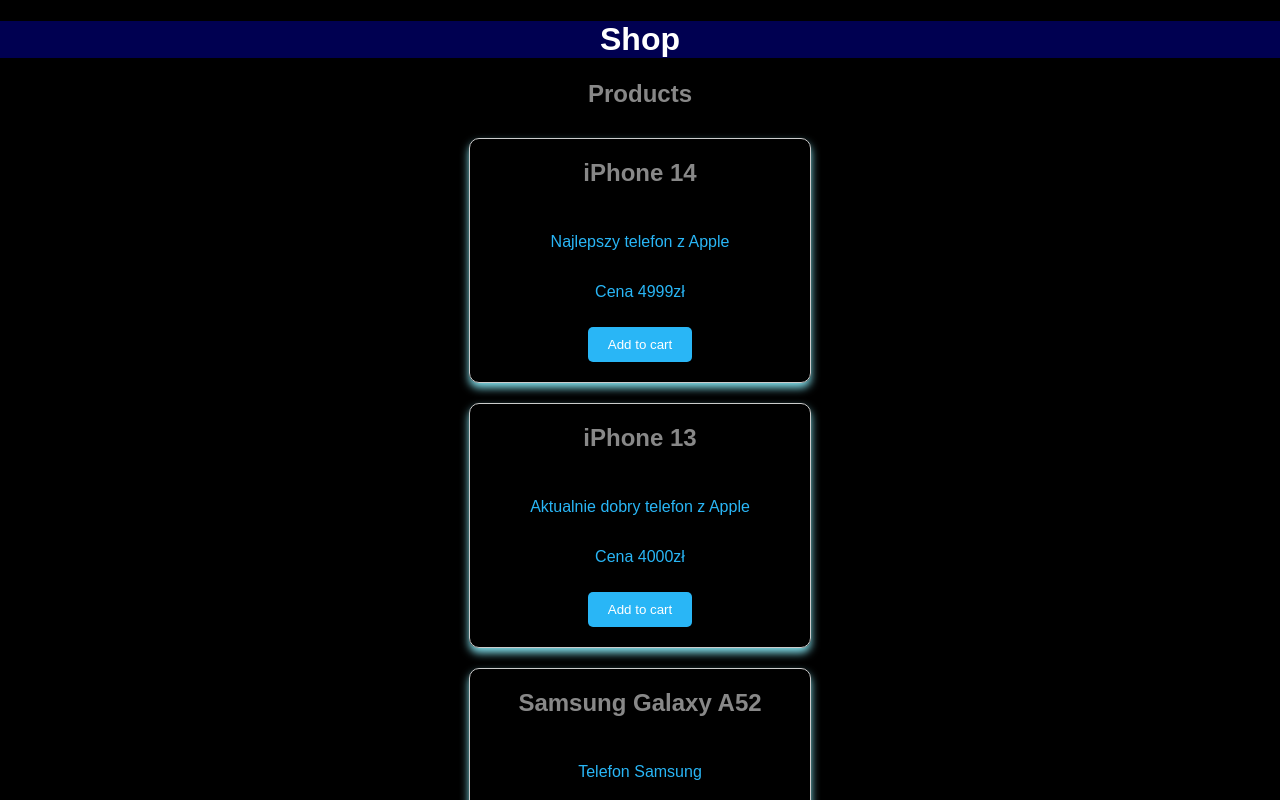
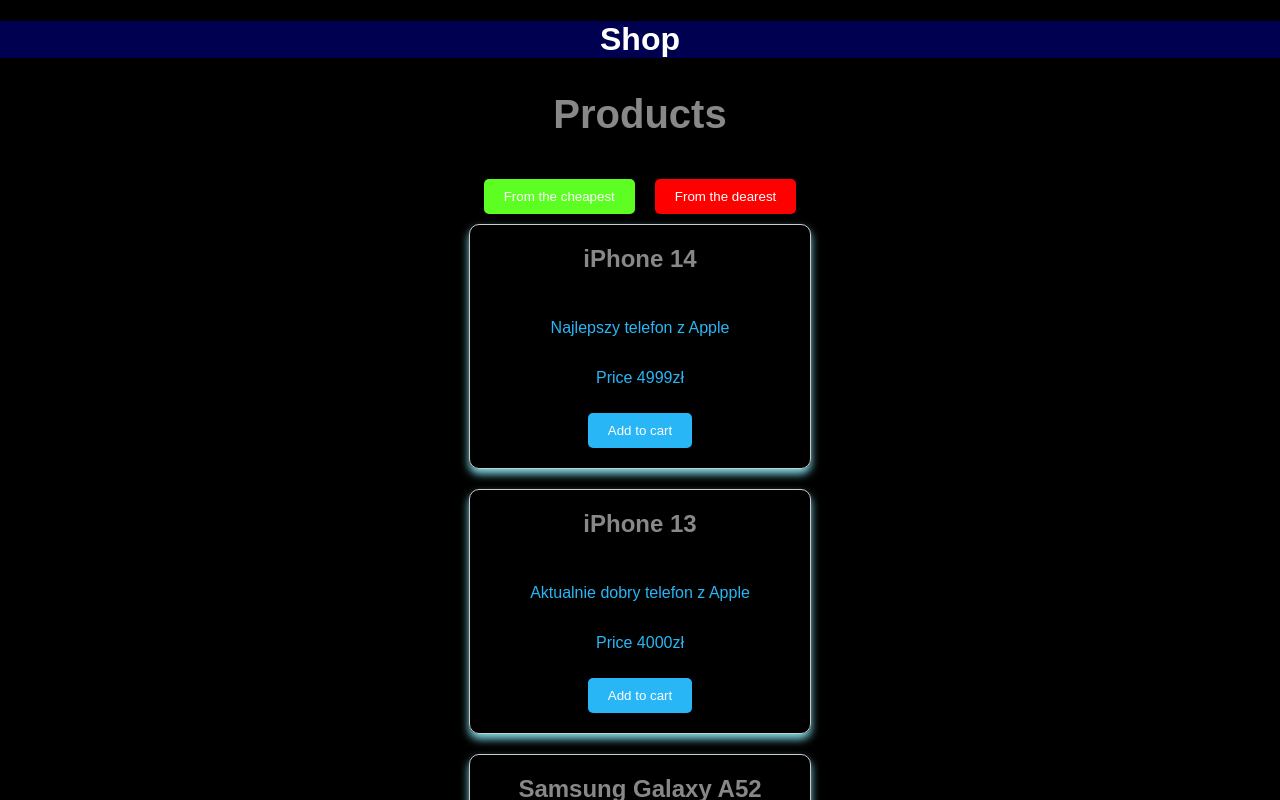
Before and after one commit to MagdalSaturs/shop, a React (Create React App) app: page / in a window 1280 px wide. Shown: the top 800 px of the page. Built offline with nearby package versions, Linux system fonts and the light colour scheme.

Commit message:
zmiana na jezyk angielski

```diff
--- a/src/App.js
+++ b/src/App.js
@@ -47,7 +47,7 @@
         <h1>Shop</h1>
       </div>
       {!!cart.length && <Cart cart={cart} cleanCart={cleanCart} deleteProduct={deleteProduct} products={products} />}
-      <Products products={products} setCart={setCartDelegate} />
+      <Products products={products} setProducts={setProducts} setCart={setCartDelegate} />
     </div>
   );
 }
--- a/src/components/cart/Cart.css
+++ b/src/components/cart/Cart.css
@@ -8,6 +8,8 @@
     background: #29b6f6;
     z-index: 100;
     border-radius: 5px;
+    height: 400px;
+    overflow: scroll;
 }
 
 .clearBtn {
@@ -73,3 +75,28 @@
     display: inline-block;
     margin-top: 2px;
 }
+
+.input {
+    width: 100%;
+    padding: 12px 20px;
+    margin: 8px 0;
+    box-sizing: border-box;
+    border: 2px solid #ccc;
+    -webkit-transition: 0.5s;
+    transition: 0.5s;
+    outline: none;
+}
+
+.promoBtn {
+    background: #5dff22;
+    color: white;
+    border: none;
+    padding: 10px 20px;
+    border-radius: 5px;
+    margin: 10px;
+    cursor: pointer;
+}
+
+.promoBtn:hover {
+    background: #5dff2266;
+}
--- a/src/components/cart/Cart.js
+++ b/src/components/cart/Cart.js
@@ -5,9 +5,11 @@
     const cart = props.cart;
     const cleanCart = props.cleanCart;
     const deleteProduct = props.deleteProduct;
-    const products = props.products;
+    // const products = props.products;
 
-    const [Promo, setPromo] = useState(1);
+    // console.log(products);
+
+    const [Promo] = useState(1);
 
     const promoCodes = ['PROMOCJA1', 'PROMOCJA2', 'PROMOCJA3', 'PROMOCJA4', 'PROMOCJA5', 'PROMOCJA6', 'PROMOCJA7', 'PROMOCJA8', 'PROMOCJA9', 'PROMOCJA10'];
 
@@ -45,7 +47,7 @@
 
             <div className='promoCodeDiv'>
                 <input id='promoCode' type="text" placeholder='wpisz kod rabatowy' className='input'></input>
-                <button onClick={getPromoCode} className='promoBtn'>Zatwierdź kod</button>
+                <button onClick={getPromoCode} className='promoBtn'>Approve code</button>
             </div>
 
             {cart.map((item, index) => {
@@ -55,8 +57,8 @@
                 </div>
             })}
             <h5 id='totalPrice'>Total price: {getTotalPrice()}zł</h5>
-            <h6 id='usePromoPrice'>Używając ceny promocyjnej zaoszczędzisz: {getTotalPrice() - getTotalPromoPrice()}</h6>
-            <button onClick={() => props.cleanCart(cleanCart)} className='clearBtn'>Wyszyść koszyk</button>
+            <h6 id='usePromoPrice'>By using the promotional price you will save: {getTotalPrice() - getTotalPromoPrice()}zł</h6>
+            <button onClick={() => props.cleanCart(cleanCart)} className='clearBtn'>Clean cart</button>
         </div>
     )
 };
--- a/src/components/products/Products.css
+++ b/src/components/products/Products.css
@@ -1,3 +1,11 @@
+.MainProducts h2{
+    font-size: 2.5rem;
+    font-weight: 700;
+    color: #888;
+    text-align: center;
+    margin-bottom: 2rem;
+}
+
 .Products h2{
     font-size: 1.5rem;
     color: #888;
@@ -33,3 +41,31 @@
 .btn:hover{
     background: #26a69a;
 }
+
+.cheapBtn {
+    background: #5dff22;
+    color: white;
+    border: none;
+    padding: 10px 20px;
+    border-radius: 5px;
+    margin: 10px;
+    cursor: pointer;
+}
+
+.cheapBtn:hover {
+    background: #5dff2266;
+}
+
+.expensiveBtn {
+    background: #ff0000;
+    color: white;
+    border: none;
+    padding: 10px 20px;
+    border-radius: 5px;
+    margin: 10px;
+    cursor: pointer;
+}
+
+.expensiveBtn:hover {
+    background: #ff00006e;
+}
--- a/src/components/products/Products.js
+++ b/src/components/products/Products.js
@@ -3,22 +3,39 @@
 const Products = (props) => {
     const products = props.products;
 
+    const cheapSort = () => {
+        const sortedProducts = products.sort((a,b) => a.price - b.price);
+
+        props.setProducts([...sortedProducts]);
+    };
+
+    const expensiveSort = () => {
+        const sortedProducts = products.sort((a,b) => b.price - a.price);
+
+        props.setProducts([...sortedProducts]);
+    };
+
     return(
-        <div className='Products'>
+        <div className='MainProducts'>
             <h2>Products</h2>
 
+            <button onClick={cheapSort} className='cheapBtn'>From the cheapest</button>
+            <button onClick={expensiveSort} className='expensiveBtn'>From the dearest</button>
+
+            <div className='Products'>
                 {products.map((product) => {
                     return <div className='product' key={product.id}>
                         <h2>{product.name}</h2>
                         <p>{product.description}</p>
                         <p >{product.Price
-                        ? `Cena promocyjna: ${product.promoPrice}PLN`
-                        : `Cena ${product.price}zł`}</p>
+                            ? `Promo price: ${product.promoPrice}zł`
+                            : `Price ${product.price}zł`}</p>
                         <button onClick={() => props.setCart(product)} className='btn'>Add to cart</button>
                     </div>
                 })}
             </div>
+        </div>
     )
-}
+};
 
 export default Products;
```
Lines whose indentation alone changed are shown as unchanged.
